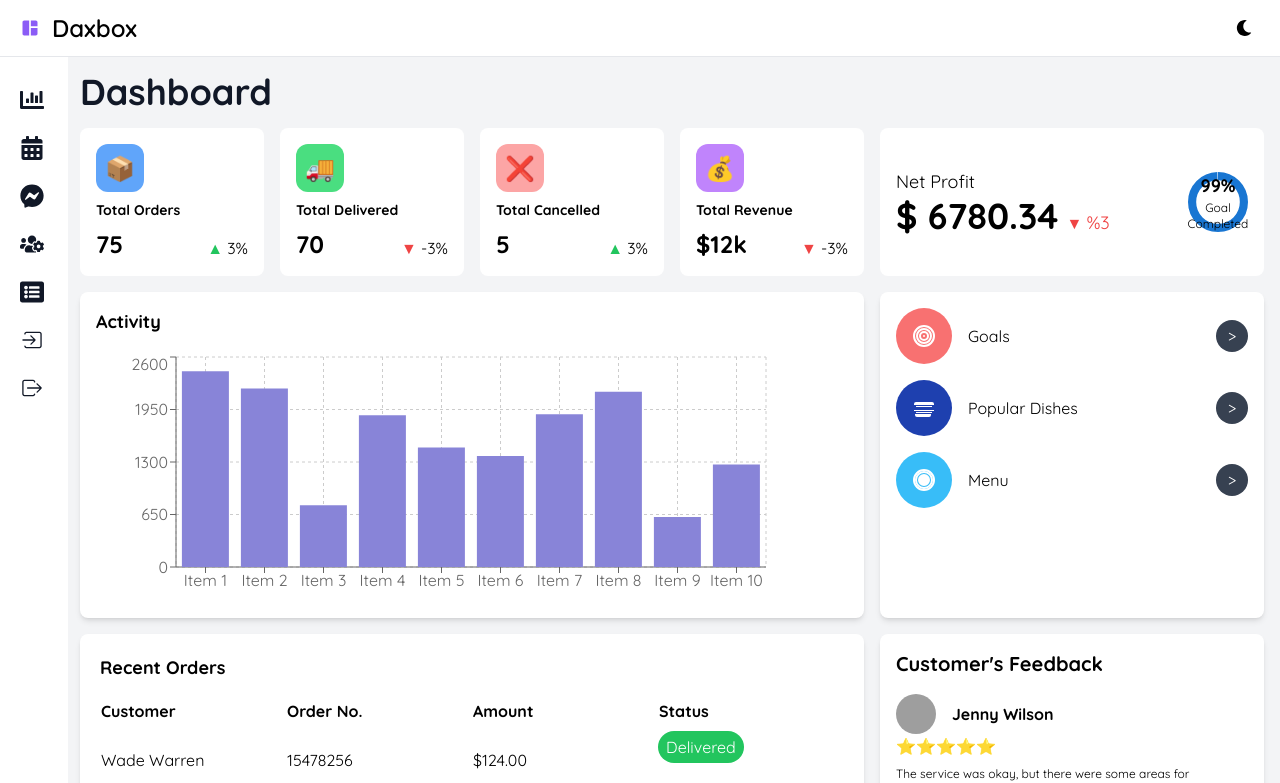
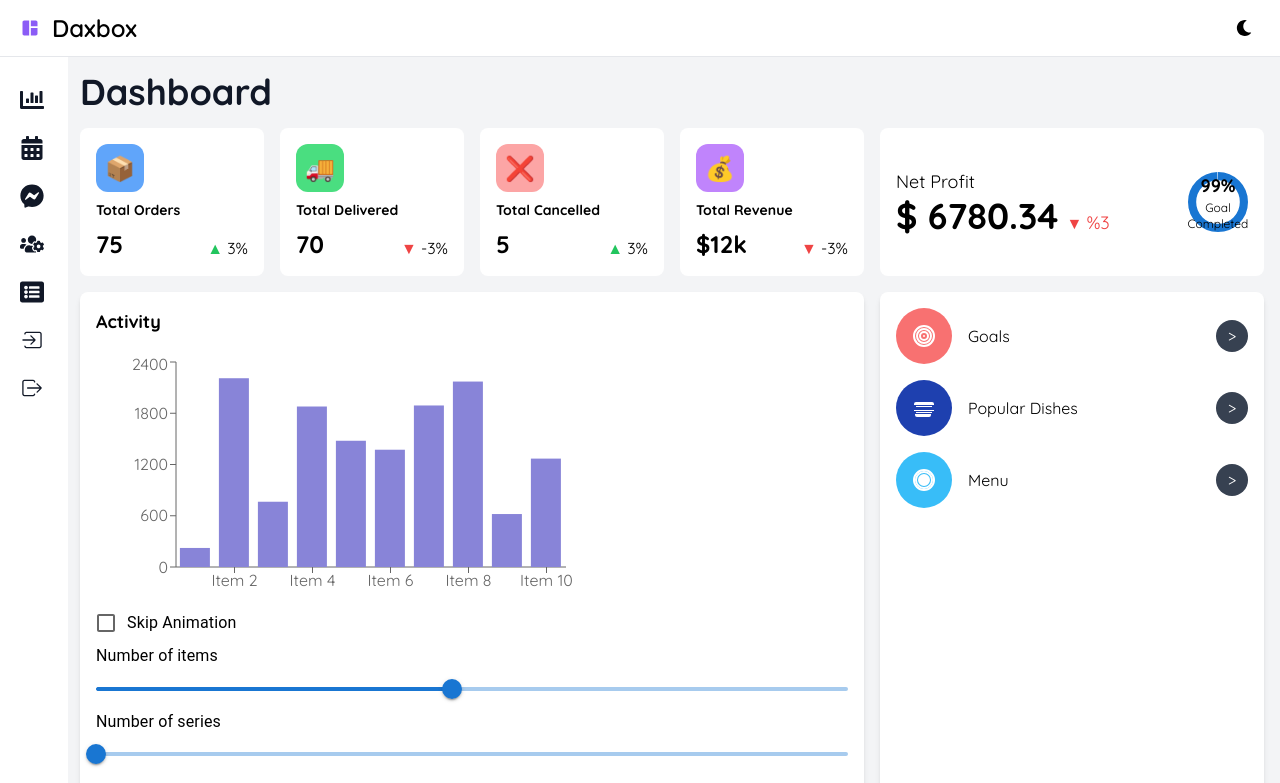
Before and after one commit to sonalbansal01/fitpeo-assignment, a React (Create React App) app: page / in a window 1280 px wide. Shown: the top 783 px of the page. Built offline with nearby package versions, Linux system fonts and the light colour scheme; grey boxes are pictures that could not be loaded.

Commit message:
chart again lines

```diff
--- a/src/ui/ActivityChart.jsx
+++ b/src/ui/ActivityChart.jsx
@@ -6,20 +6,36 @@ import {
   FormControlLabel,
   Checkbox,
 } from "@mui/material";
-import { BarChart, Bar, XAxis, YAxis, Tooltip, CartesianGrid } from "recharts"; // Replace with your actual library
+import { BarChart, Bar, XAxis, YAxis, Tooltip } from "recharts";
+
+// Custom bar shape to add border-radius
+const CustomBar = (props) => {
+  const { x, y, width, height, fill } = props;
+
+  return (
+    <g>
+      <rect
+        x={x}
+        y={y}
+        width={30}
+        height={height}
+        fill={fill}
+        radius={90} // Adjust radius as needed
+        style={{ borderRadius: "6rem" }} // For border-radius
+      />
+    </g>
+  );
+};
 
 const series = [
   {
     label: "series 1",
     data: [
-      2423, 2210, 764, 1879, 1478, 1373, 1891, 2171, 620, 1269, 724, 1707, 1188,
+      223, 2210, 764, 1879, 1478, 1373, 1891, 2171, 620, 1269, 724, 1707, 1188,
       1879, 626, 1635, 2177, 516, 1793, 1598,
     ],
   },
-].map((s) => ({
-  ...s,
-  highlightScope: { highlighted: "series", faded: "global" },
-}));
+];
 
 const ActivityChart = () => {
   const [itemNb, setItemNb] = useState(10);
@@ -32,22 +48,53 @@ const ActivityChart = () => {
   return (
     <div className="p-4 bg-white dark:bg-gray-800 w-full rounded-lg shadow-md col-span-2">
       <h2 className="text-lg font-bold mb-4">Activity</h2>
-      <Box sx={{ width: "100%" }}>
+      <Box>
         <BarChart
-          width={700}
+          width={500}
           height={250}
           data={series[0].data.slice(0, itemNb).map((value, index) => ({
             name: `Item ${index + 1}`,
             value,
           }))}
-          margin={{ top: 5, right: 30, left: 20, bottom: 5 }}
+          margin={{ top: 10, right: 30, left: 20, bottom: 5 }}
         >
-          <CartesianGrid strokeDasharray="3 3" />
           <XAxis dataKey="name" />
           <YAxis />
           <Tooltip />
-          <Bar dataKey="value" fill="#8884d8" />
+          <Bar dataKey="value" fill="#8884d8" shape={<CustomBar />} />
         </BarChart>
+        <FormControlLabel
+          control={
+            <Checkbox
+              checked={skipAnimation}
+              onChange={(event) => setSkipAnimation(event.target.checked)}
+            />
+          }
+          label="Skip Animation"
+          labelPlacement="end"
+        />
+        <Typography id="input-item-number" gutterBottom>
+          Number of items
+        </Typography>
+        <Slider
+          value={itemNb}
+          onChange={handleItemNbChange}
+          valueLabelDisplay="auto"
+          min={1}
+          max={20}
+          aria-labelledby="input-item-number"
+        />
+        <Typography id="input-series-number" gutterBottom>
+          Number of series
+        </Typography>
+        <Slider
+          value={seriesNb}
+          onChange={handleSeriesNbChange}
+          valueLabelDisplay="auto"
+          min={1}
+          max={10}
+          aria-labelledby="input-series-number"
+        />
       </Box>
     </div>
   );
```
